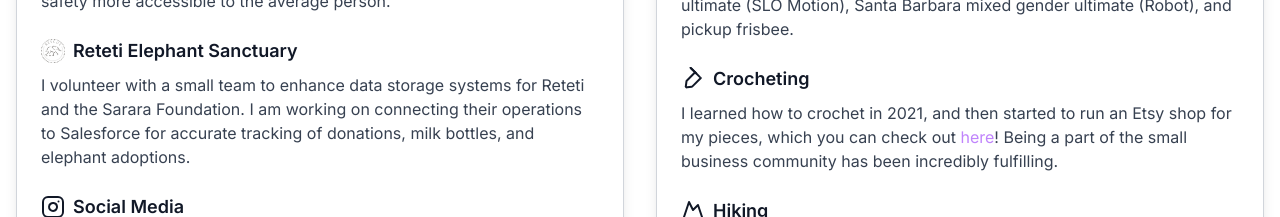
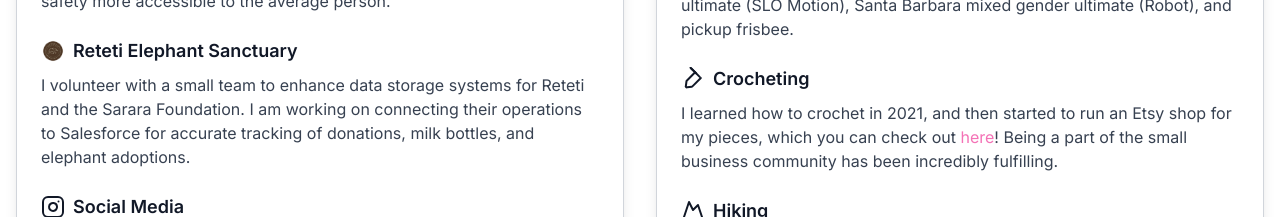
Before and after one commit to mollysandler/lifeofmolly, a Next.js app in the folder lifeofmolly/: page / in a window 1280 px wide. Shown: the part 1200-1417 px from the top of the page. Built offline with nearby package versions, Linux system fonts and the light colour scheme.

Commit message:
small updates

```diff
--- a/lifeofmolly/components/AboutSection.tsx
+++ b/lifeofmolly/components/AboutSection.tsx
@@ -7,7 +7,8 @@ import Image from "next/image";
 
 import exclusive from "@/public/about/exclusive.png";
 import slomotion from "@/public/about/motion.jpeg";
-import reteti from "@/public/about/reteti-logo.png";
+// import reteti from "@/public/about/reteti-logo.png";
+import reteti from "@/public/about/reteti.png";
 
 const AboutSection = () => {
   const themeContext = useTheme();
@@ -259,8 +260,8 @@ const AboutSection = () => {
                   Etsy shop for my pieces, which you can check out{" "}
                   <a
                     href="#"
-                    className={`text-purple-400 hover:underline ${
-                      theme === "dark" ? "dark:text-purple-300" : ""
+                    className={`text-pink-400 hover:underline ${
+                      theme === "dark" ? "dark:text-pink-300" : ""
                     }`}
                   >
                     here
--- a/lifeofmolly/components/HomeSection.tsx
+++ b/lifeofmolly/components/HomeSection.tsx
@@ -12,7 +12,7 @@ const HomeSection = () => {
   const { theme } = themeContext ?? {};
 
   const handleDownload = () => {
-    const resumePath = "/mollysandlerresume.pdf"; // Update with your resume path
+    const resumePath = "/mollysandlerresume.pdf";
     const link = document.createElement("a");
     link.href = resumePath;
     link.download = "Molly_Sandler_Resume.pdf";
```
Also changed, not shown: lifeofmolly/public/about/reteti-logo.png (deleted), lifeofmolly/public/about/reteti.png (added).
